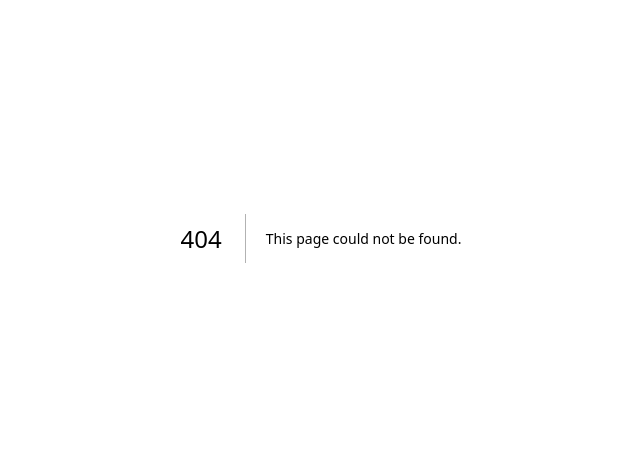
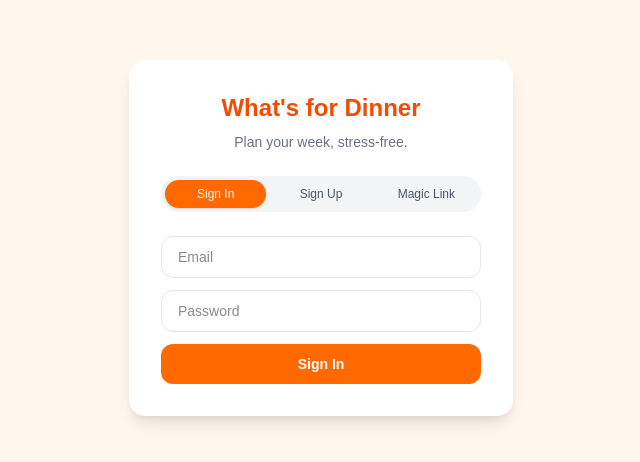
Before and after one commit to licaaaaan/whatsfordinner, a Next.js app: page /login in a window 1280 px wide. Before the commit this address had no page. Shown: the part 162-624 px from the top of the page, without its empty margins (319-959 px from the left). Built offline with nearby package versions, Linux system fonts and the light colour scheme; no server answers.

Commit message:
feat: add login page with sign-in, sign-up, and magic link

```diff
--- /dev/null
+++ b/app/login/page.tsx
@@ -0,0 +1,102 @@
+'use client'
+
+import { useState } from 'react'
+import { useRouter } from 'next/navigation'
+import { createClient } from '@/lib/supabase/client'
+
+type Mode = 'signin' | 'signup' | 'magic'
+
+export default function LoginPage() {
+  const [email, setEmail] = useState('')
+  const [password, setPassword] = useState('')
+  const [mode, setMode] = useState<Mode>('signin')
+  const [message, setMessage] = useState('')
+  const [loading, setLoading] = useState(false)
+  const router = useRouter()
+  const supabase = createClient()
+
+  async function handleSubmit(e: React.FormEvent) {
+    e.preventDefault()
+    setLoading(true)
+    setMessage('')
+
+    if (mode === 'magic') {
+      const { error } = await supabase.auth.signInWithOtp({ email })
+      setMessage(error ? error.message : 'Check your email for a magic link!')
+    } else if (mode === 'signup') {
+      const { error } = await supabase.auth.signUp({ email, password })
+      setMessage(error ? error.message : 'Check your email to confirm your account.')
+    } else {
+      const { error } = await supabase.auth.signInWithPassword({ email, password })
+      if (error) setMessage(error.message)
+      else router.push('/')
+    }
+    setLoading(false)
+  }
+
+  const modeLabels: Record<Mode, string> = {
+    signin: 'Sign In',
+    signup: 'Sign Up',
+    magic: 'Magic Link',
+  }
+
+  return (
+    <div className="min-h-screen flex items-center justify-center bg-orange-50">
+      <div className="bg-white p-8 rounded-2xl shadow-lg w-full max-w-sm">
+        <h1 className="text-2xl font-bold mb-2 text-center text-orange-600">
+          What&apos;s for Dinner
+        </h1>
+        <p className="text-center text-gray-500 text-sm mb-6">Plan your week, stress-free.</p>
+
+        <div className="flex gap-1 mb-6 bg-gray-100 rounded-full p-1">
+          {(['signin', 'signup', 'magic'] as Mode[]).map(m => (
+            <button
+              key={m}
+              type="button"
+              onClick={() => setMode(m)}
+              className={`flex-1 py-1.5 text-xs font-medium rounded-full transition-colors ${
+                mode === m
+                  ? 'bg-orange-500 text-white shadow-sm'
+                  : 'text-gray-600 hover:text-gray-800'
+              }`}
+            >
+              {modeLabels[m]}
+            </button>
+          ))}
+        </div>
+
+        <form onSubmit={handleSubmit} className="space-y-3">
+          <input
+            type="email"
+            placeholder="Email"
+            value={email}
+            onChange={e => setEmail(e.target.value)}
+            required
+            className="w-full border border-gray-200 rounded-xl px-4 py-2.5 text-sm focus:outline-none focus:ring-2 focus:ring-orange-300"
+          />
+          {mode !== 'magic' && (
+            <input
+              type="password"
+              placeholder="Password"
+              value={password}
+              onChange={e => setPassword(e.target.value)}
+              required
+              className="w-full border border-gray-200 rounded-xl px-4 py-2.5 text-sm focus:outline-none focus:ring-2 focus:ring-orange-300"
+            />
+          )}
+          <button
+            type="submit"
+            disabled={loading}
+            className="w-full bg-orange-500 hover:bg-orange-600 text-white py-2.5 rounded-xl font-semibold text-sm transition-colors disabled:opacity-50"
+          >
+            {loading ? 'Loading…' : modeLabels[mode]}
+          </button>
+        </form>
+
+        {message && (
+          <p className="mt-4 text-sm text-center text-gray-600">{message}</p>
+        )}
+      </div>
+    </div>
+  )
+}
```
